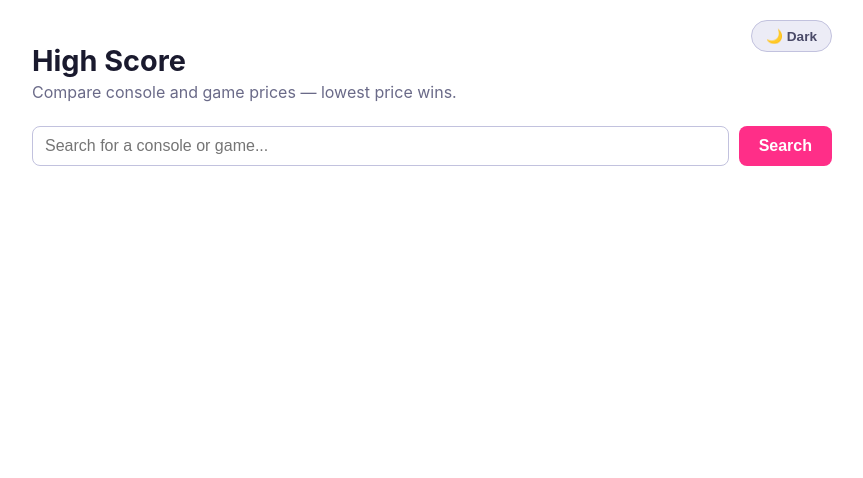
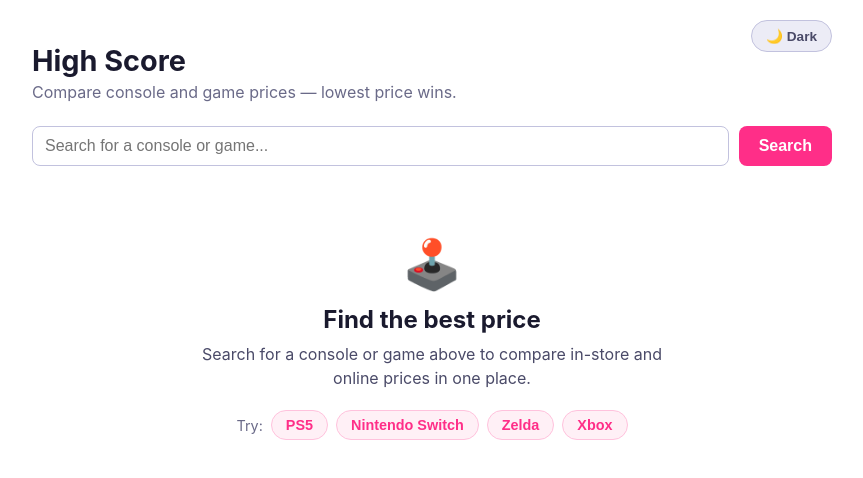
Before and after one commit to DCurnutt-FullSailCS/price-finder-rd, a React (Create React App) app: page / in a window 1280 px wide. Shown: the top 478 px of the page, without its empty margins (208-1071 px from the left). Built offline with nearby package versions, Linux system fonts and the light colour scheme.

Commit message:
Add first-load empty state with example searches

```diff
--- a/src/App.css
+++ b/src/App.css
@@ -612,3 +612,74 @@ body.dark-mode {
 /* Search button + primary accents keep white text on magenta */
 .search-button { color: #ffffff; }
 .modal-link { color: #ffffff; }
+
+/* ============================================================
+   First-load empty state
+   ============================================================ */
+.empty-state {
+  text-align: center;
+  padding: 48px 20px 32px;
+  max-width: 460px;
+  margin: 0 auto;
+}
+
+.empty-state-icon {
+  font-size: 3rem;
+  margin-bottom: 12px;
+}
+
+.empty-state-title {
+  font-size: 1.5rem;
+  margin: 0 0 8px;
+  color: #1a1a2e;
+}
+
+.empty-state-text {
+  color: #4a4a68;
+  font-size: 1rem;
+  line-height: 1.5;
+  margin: 0 0 20px;
+}
+
+.empty-state-examples {
+  display: flex;
+  flex-wrap: wrap;
+  gap: 8px;
+  align-items: center;
+  justify-content: center;
+}
+
+.empty-state-examples-label {
+  color: #6a6a88;
+  font-size: 0.9rem;
+}
+
+.example-chip {
+  padding: 6px 14px;
+  font-size: 0.9rem;
+  font-weight: 600;
+  color: #ff2e88;
+  background-color: #fff0f6;
+  border: 1px solid #ffc2dd;
+  border-radius: 999px;
+  cursor: pointer;
+  transition: background-color 0.15s ease, transform 0.15s ease;
+}
+
+.example-chip:hover {
+  background-color: #ffe0ee;
+  transform: translateY(-1px);
+}
+
+/* Dark mode */
+.app.dark .empty-state-title { color: #ececfa; }
+.app.dark .empty-state-text { color: #a9a9d0; }
+.app.dark .empty-state-examples-label { color: #8a8ab8; }
+.app.dark .example-chip {
+  color: #ff7ab6;
+  background-color: #3a1030;
+  border-color: #5a2048;
+}
+.app.dark .example-chip:hover {
+  background-color: #4a1840;
+}
--- a/src/App.js
+++ b/src/App.js
@@ -343,6 +343,30 @@ function App() {
         </button>
       </div>
 
+      {/* First-load empty state — shown before any search has run */}
+      {!searched && !loading && (
+        <div className="empty-state">
+          <div className="empty-state-icon">🕹️</div>
+          <h2 className="empty-state-title">Find the best price</h2>
+          <p className="empty-state-text">
+            Search for a console or game above to compare in-store and online
+            prices in one place.
+          </p>
+          <div className="empty-state-examples">
+            <span className="empty-state-examples-label">Try:</span>
+            {["PS5", "Nintendo Switch", "Zelda", "Xbox"].map((ex) => (
+              <button
+                key={ex}
+                className="example-chip"
+                onClick={() => handleSearch(ex)}
+              >
+                {ex}
+              </button>
+            ))}
+          </div>
+        </div>
+      )}
+
       {/* Loading Message */}
       {loading && (
         <p className="status-message">Searching for prices...</p>
```
